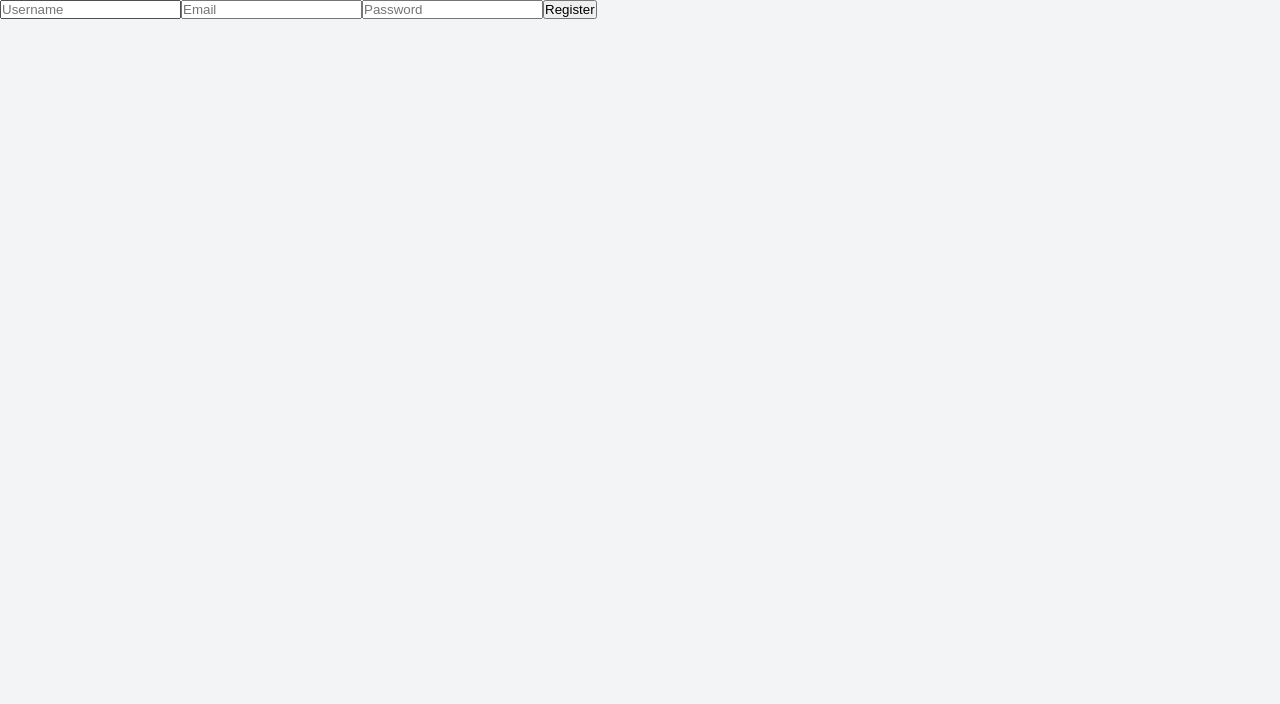
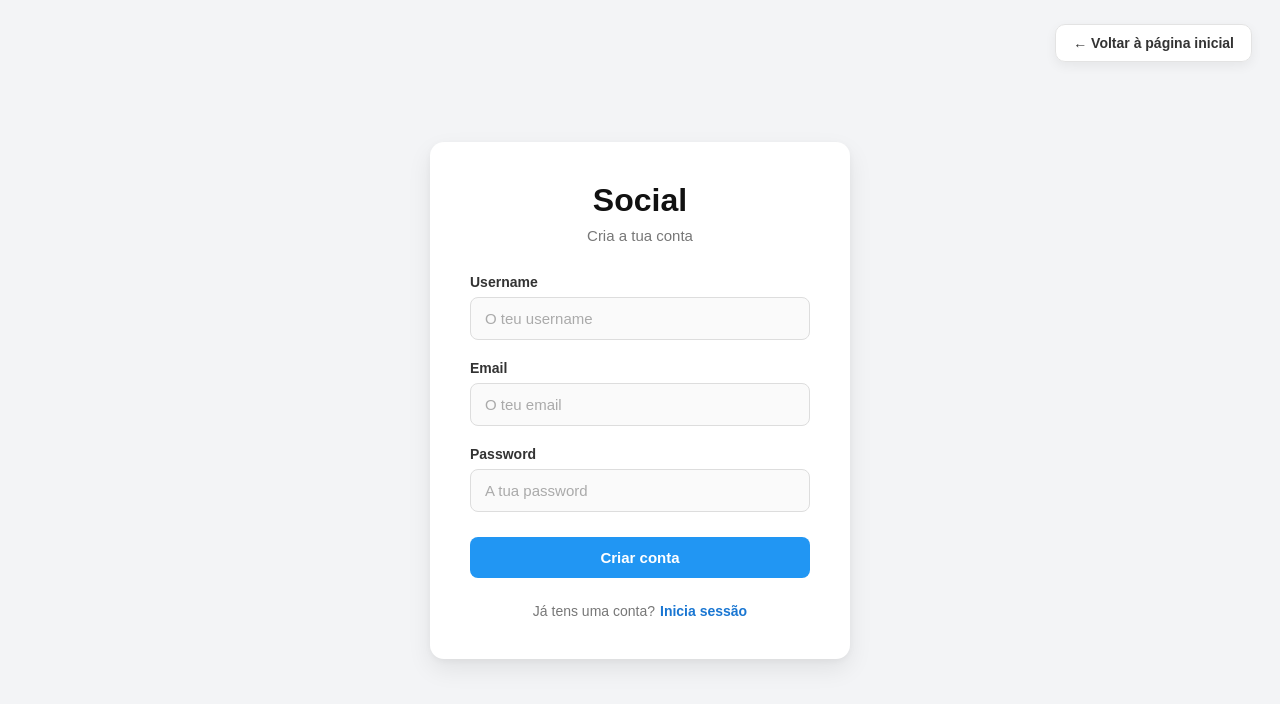
Before and after one commit to GCravo04/IWProject, a React (Vite) app in the folder React/: page /register in a window 1280 px wide. Shown: the top 704 px of the page. Built offline with nearby package versions, Linux system fonts and the light colour scheme.

Commit message:
Alteração do design como correção de um erro na BD que não permitia registo

```diff
--- /dev/null
+++ b/React/src/Css/Auth.css
@@ -0,0 +1,285 @@
+.auth-container {
+    position: relative;
+    min-height: 100vh;
+}
+
+
+/* ================================
+   BOTÃO VOLTAR À HOME
+================================ */
+
+.back-home-button {
+    position: fixed;
+
+    top: 24px;
+    right: 28px;
+
+    display: flex;
+    align-items: center;
+    gap: 8px;
+
+    padding: 10px 17px;
+
+    border: 1px solid #e3e3e3;
+    border-radius: 10px;
+
+    background: rgba(255, 255, 255, 0.95);
+
+    color: #333;
+
+    font-size: 14px;
+    font-weight: 600;
+
+    text-decoration: none;
+
+    box-shadow:
+        0 4px 12px rgba(0, 0, 0, 0.06);
+
+    transition:
+        background 0.2s ease,
+        border-color 0.2s ease,
+        box-shadow 0.2s ease,
+        transform 0.2s ease;
+
+    z-index: 10;
+}
+
+
+.back-home-button:hover {
+    background: #2196f3;
+
+    border-color: #2196f3;
+
+    color: white;
+
+    box-shadow:
+        0 6px 16px rgba(33, 150, 243, 0.25);
+
+    transform: translateY(-2px);
+}
+
+
+.back-home-button:active {
+    transform: translateY(0);
+}
+
+
+/* ================================
+   MOBILE
+================================ */
+
+@media (max-width: 600px) {
+
+    .back-home-button {
+        top: 16px;
+        right: 16px;
+
+        padding: 9px 13px;
+
+        font-size: 13px;
+    }
+
+}
+
+.auth-page {
+    min-height: calc(100vh - 0px);
+
+    display: flex;
+    justify-content: center;
+    align-items: center;
+
+    padding: 40px 20px;
+
+    box-sizing: border-box;
+}
+
+
+.auth-card {
+    width: 100%;
+    max-width: 420px;
+
+    background: white;
+
+    padding: 40px;
+
+    border-radius: 14px;
+
+    box-shadow:
+        0 10px 25px rgba(0, 0, 0, 0.08),
+        0 2px 6px rgba(0, 0, 0, 0.04);
+
+    box-sizing: border-box;
+}
+
+
+.auth-header {
+    text-align: center;
+
+    margin-bottom: 30px;
+}
+
+
+.auth-header h1 {
+    margin: 0 0 8px;
+
+    font-size: 32px;
+    font-weight: 700;
+
+    color: #111;
+}
+
+
+.auth-header p {
+    margin: 0;
+
+    color: #777;
+
+    font-size: 15px;
+}
+
+
+.auth-form {
+    display: flex;
+
+    flex-direction: column;
+
+    gap: 20px;
+}
+
+
+.form-group {
+    display: flex;
+
+    flex-direction: column;
+
+    gap: 7px;
+}
+
+
+.form-group label {
+    font-size: 14px;
+
+    font-weight: 600;
+
+    color: #333;
+}
+
+
+.form-group input {
+    width: 100%;
+
+    padding: 12px 14px;
+
+    box-sizing: border-box;
+
+    border: 1px solid #ddd;
+
+    border-radius: 8px;
+
+    background: #fafafa;
+
+    font-size: 15px;
+
+    outline: none;
+
+    transition:
+        border-color 0.2s,
+        box-shadow 0.2s,
+        background 0.2s;
+}
+
+
+.form-group input:focus {
+    background: white;
+
+    border-color: #2196f3;
+
+    box-shadow:
+        0 0 0 3px rgba(33, 150, 243, 0.12);
+}
+
+
+.form-group input::placeholder {
+    color: #aaa;
+}
+
+
+.auth-button {
+    width: 100%;
+
+    margin-top: 5px;
+
+    padding: 12px;
+
+    border: none;
+
+    border-radius: 8px;
+
+    background: #2196f3;
+
+    color: white;
+
+    font-size: 15px;
+
+    font-weight: 600;
+
+    cursor: pointer;
+
+    transition:
+        background 0.2s,
+        transform 0.1s,
+        box-shadow 0.2s;
+}
+
+
+.auth-button:hover {
+    background: #1976d2;
+
+    box-shadow:
+        0 4px 10px rgba(33, 150, 243, 0.25);
+}
+
+
+.auth-button:active {
+    transform: translateY(1px);
+}
+
+
+.auth-footer {
+    margin-top: 25px;
+
+    text-align: center;
+
+    color: #777;
+
+    font-size: 14px;
+}
+
+
+.auth-footer a {
+    margin-left: 5px;
+
+    color: #1976d2;
+
+    font-weight: 600;
+
+    text-decoration: none;
+}
+
+
+.auth-footer a:hover {
+    text-decoration: underline;
+}
+
+
+@media (max-width: 500px) {
+
+    .auth-page {
+        padding: 20px;
+    }
+
+    .auth-card {
+        padding: 30px 24px;
+    }
+
+}
--- a/React/src/Pages/Login.jsx
+++ b/React/src/Pages/Login.jsx
@@ -1,10 +1,11 @@
 import { useState } from "react";
 import { login } from "../api/auth";
+import "../Css/Auth.css";
+import { Link } from "react-router-dom";
 
 export default function Login() {
 
     const [email, setEmail] = useState("");
-
     const [password, setPassword] = useState("");
 
     async function handleLogin(e) {
@@ -19,45 +20,107 @@ export default function Login() {
 
             localStorage.setItem("token", result.token);
 
-    console.log("Token guardado:", localStorage.getItem("token"));
+            console.log(
+                "Token guardado:",
+                localStorage.getItem("token")
+            );
 
             alert("Login efetuado!");
 
-}
-catch (err) {
+        } catch (err) {
 
             console.log(err);
 
-    alert("Erro");
+            alert("Email ou password incorretos.");
         }
     }
 
     return (
 
-        <form onSubmit={handleLogin}>
+        <div className="auth-container">
+
+            <Link
+                to="/"
+                className="back-home-button"
+            >
+                ← Voltar à página inicial
+            </Link>
+
+            <div className="auth-page">
+
+                <div className="auth-card">
+
+                    <div className="auth-header">
+
+                        <h1>Social</h1>
+
+                        <p>
+                            Entra na tua conta
+                        </p>
+
+                    </div>
+
+                    <form
+                        className="auth-form"
+                        onSubmit={handleLogin}
+                    >
+
+                        <div className="form-group">
+
+                            <label>Email</label>
 
                             <input
                                 type="email"
-                placeholder="Email"
+                                placeholder="O teu email"
                                 value={email}
-                onChange={(e) => setEmail(e.target.value)}
+                                onChange={(e) =>
+                                    setEmail(e.target.value)
+                                }
+                                required
                             />
+
+                        </div>
+
+                        <div className="form-group">
+
+                            <label>Password</label>
 
                             <input
                                 type="password"
-                placeholder="Password"
+                                placeholder="A tua password"
                                 value={password}
-                onChange={(e) => setPassword(e.target.value)}
+                                onChange={(e) =>
+                                    setPassword(e.target.value)
+                                }
+                                required
                             />
 
-            <button>
+                        </div>
 
-                Login
-
+                        <button
+                            type="submit"
+                            className="auth-button"
+                        >
+                            Entrar
                         </button>
 
                     </form>
 
+                    <p className="auth-footer">
+
+                        Ainda não tens conta?
+
+                        <a href="/register">
+                            Regista-te
+                        </a>
+
+                    </p>
+
+                </div>
+
+            </div>
+
+        </div>
+
     );
-
 }
--- a/React/src/Pages/Register.jsx
+++ b/React/src/Pages/Register.jsx
@@ -1,50 +1,139 @@
 import { useState } from "react";
 import { register } from "../api/auth";
+import "../Css/Auth.css";
+import { Link } from "react-router-dom";
 
 export default function Register() {
+
     const [username, setUsername] = useState("");
     const [email, setEmail] = useState("");
     const [password, setPassword] = useState("");
 
     async function handleRegister(e) {
+
         e.preventDefault();
 
         try {
-            const result = await register(username, email, password);
+
+            const result = await register(
+                username,
+                email,
+                password
+            );
+
             console.log(result);
+
             alert("Registo efetuado!");
+
         } catch (err) {
+
             console.log(err);
-            alert("Erro");
+
+            alert("Não foi possível criar a conta.");
         }
     }
 
     return (
-        <form onSubmit={handleRegister}>
+
+        <div className="auth-container">
+
+            <Link
+                to="/"
+                className="back-home-button"
+            >
+                ← Voltar à página inicial
+            </Link>
+
+            <div className="auth-page">
+
+                <div className="auth-card">
+
+                    <div className="auth-header">
+
+                        <h1>Social</h1>
+
+                        <p>
+                            Cria a tua conta
+                        </p>
+
+                    </div>
+
+                    <form
+                        className="auth-form"
+                        onSubmit={handleRegister}
+                    >
+
+                        <div className="form-group">
+
+                            <label>Username</label>
+
                             <input
                                 type="text"
-                placeholder="Username"
+                                placeholder="O teu username"
                                 value={username}
-                onChange={(e) => setUsername(e.target.value)}
+                                onChange={(e) =>
+                                    setUsername(e.target.value)
+                                }
+                                required
                             />
+
+                        </div>
+
+                        <div className="form-group">
+
+                            <label>Email</label>
 
                             <input
                                 type="email"
-                placeholder="Email"
+                                placeholder="O teu email"
                                 value={email}
-                onChange={(e) => setEmail(e.target.value)}
+                                onChange={(e) =>
+                                    setEmail(e.target.value)
+                                }
+                                required
                             />
+
+                        </div>
+
+                        <div className="form-group">
+
+                            <label>Password</label>
 
                             <input
                                 type="password"
-                placeholder="Password"
+                                placeholder="A tua password"
                                 value={password}
-                onChange={(e) => setPassword(e.target.value)}
+                                onChange={(e) =>
+                                    setPassword(e.target.value)
+                                }
+                                required
                             />
 
-            <button type="submit">
-                Register
+                        </div>
+
+                        <button
+                            type="submit"
+                            className="auth-button"
+                        >
+                            Criar conta
                         </button>
+
                     </form>
+
+                    <p className="auth-footer">
+
+                        Já tens uma conta?
+
+                        <a href="/login">
+                            Inicia sessão
+                        </a>
+
+                    </p>
+
+                </div>
+
+            </div>
+        </div>
+
     );
 }
```
Also changed, not shown: 1 other file (tests, documents, lock files or other folders). Lines whose indentation alone changed are shown as unchanged.
